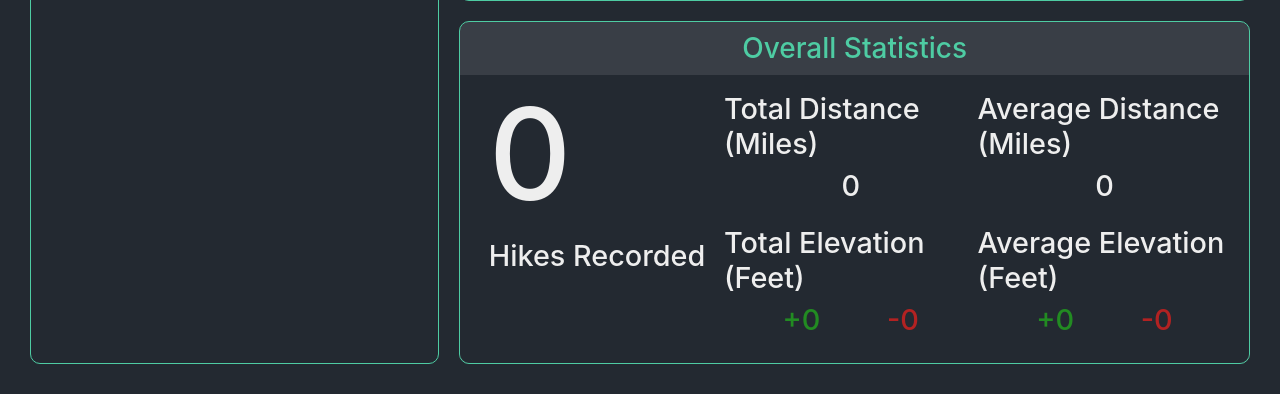
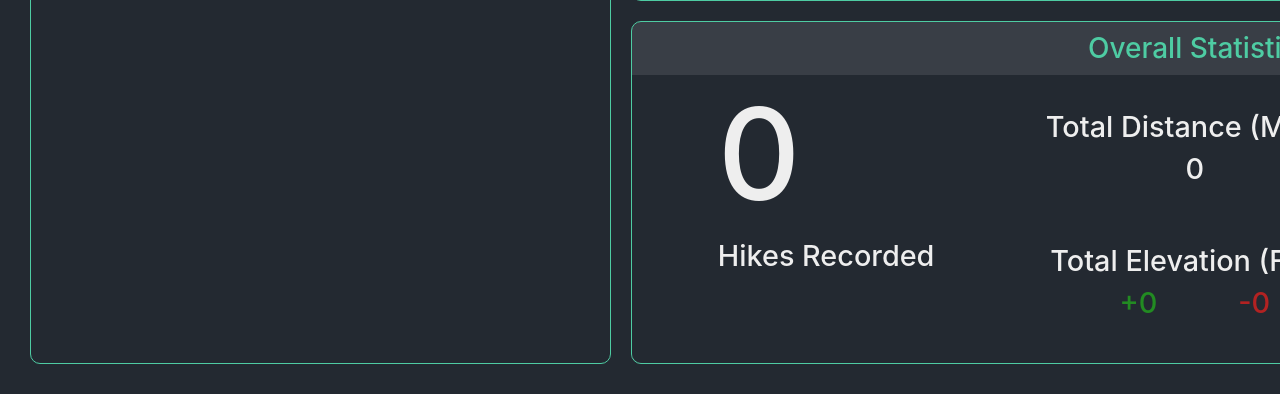
Before and after one commit to mdrewry/TrailTracker, a Django app: page / in a window 1280 px wide; the page is wider, and only the part inside the window is pictured. Shown: the part 480-874 px from the top of that part. Run offline with Django 3.2, Linux system fonts and the light colour scheme; data comes from the database, SQL or seed files in the repository; both versions use the stored data as it was after the commit; data that the repository does not hold is empty; some libraries are stand-ins or nearby versions.

Commit message:
-created min width and height

```diff
--- a/dashboard/static/css/styles.css
+++ b/dashboard/static/css/styles.css
@@ -6,6 +6,8 @@
 }
 html {
   height: 100vh;
+  min-height: 800px;
+  min-width: 1800px;
 }
 body {
   background-color: var(--dark);
```
Also changed, not shown: db.sqlite3.
